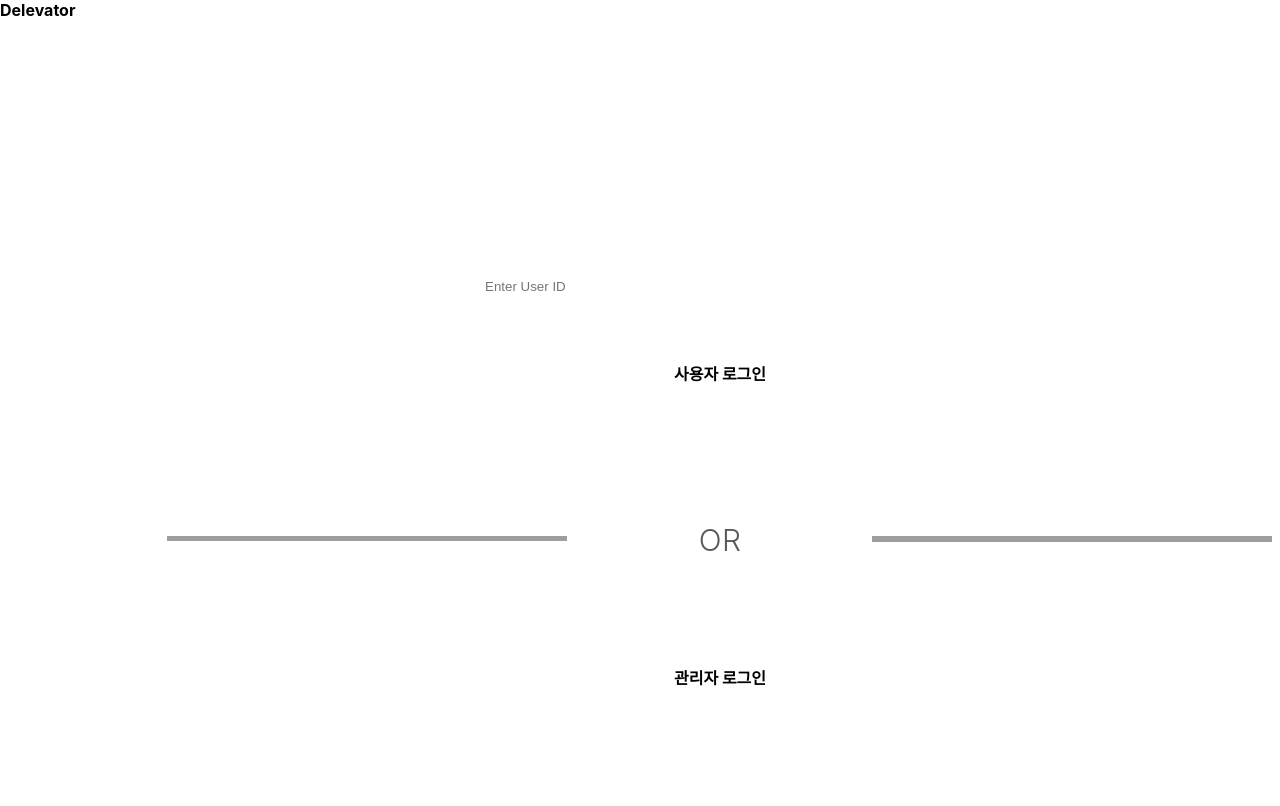
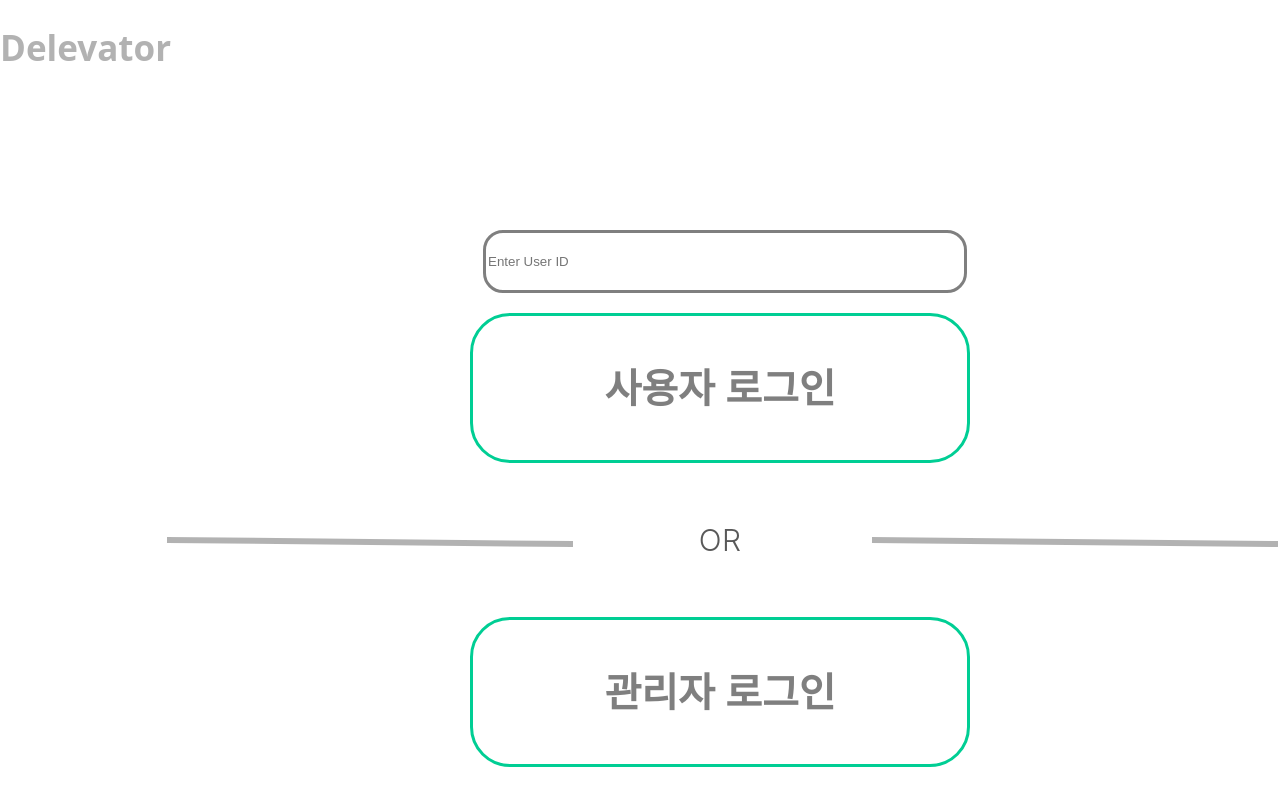
Before and after one commit to CSID-DGU/2022-2-OSSP1-Delevator-2, a React (Create React App) app in the folder delevator/: page / in a window 1280 px wide. Shown: the top 806 px of the page. Built offline with nearby package versions, Linux system fonts and the light colour scheme; grey boxes are pictures that could not be loaded.

Commit message:
<feat>: 페이지 이동 버튼

```diff
--- a/delevator/src/LoginPage.css
+++ b/delevator/src/LoginPage.css
@@ -15,6 +15,13 @@
   left: 113px;
   display: inline-block;
   width: 248px;
+  font-family: "Noto Sans";
+  font-style: normal;
+  font-weight: 700;
+  font-size: 40px;
+  line-height: 54px;
+  text-align: center;
+  color: rgba(0, 0, 0, 0.5);
 }
 .searchbargroup-div {
   position: relative;
@@ -32,16 +39,35 @@
   display: flex;
   flex-direction: row;
   padding: var(--padding-sm);
+  border: solid;
+  border-color: #00ce94;
+  border-width: 3px;
+  border-radius: 40px;
   box-sizing: border-box;
   align-items: center;
   justify-content: center;
+  text-align: center;
 }
 .div8 {
   top: 617px;
 }
 .delevator-b {
-  position: relative;
-  display: inline-block;
+  width: 328px;
+  height: 95px;
+
+  font-family: "Noto Sans";
+  font-style: normal;
+  font-weight: 700;
+  font-size: 35px;
+  line-height: 95px;
+
+  color: rgba(0, 0, 0, 0.3);
+
+  /* Inside auto layout */
+
+  flex: none;
+  order: 0;
+  flex-grow: 0;
 }
 .site-name-div2 {
   position: absolute;
@@ -61,10 +87,13 @@
   border: 0;
   background-color: transparent;
   position: absolute;
-  top: 258px;
+  top: 230px;
   left: 483px;
   width: 474px;
   height: 55px;
+  border-radius: 20px;
+  border: solid;
+  border-color: rgba(0, 0, 0, 0.5);
 }
 .div9,
 .or-div {
@@ -113,3 +142,24 @@
   color: var(--color-gray-100);
   font-family: var(--font-noto-sans);
 }
+
+.line2 {
+  position: absolute;
+  width: 400px;
+  height: 0px;
+  left: 167px;
+  top: 538.51px;
+
+  border: 3px solid rgba(0, 0, 0, 0.3);
+  transform: matrix(1, 0.01, -0.01, 1, 0, 0);
+}
+.line1 {
+  position: absolute;
+  width: 400px;
+  height: 0px;
+  left: 872px;
+  top: 539px;
+
+  border: 3px solid rgba(0, 0, 0, 0.3);
+  transform: matrix(1, 0.01, -0.01, 1, 0, 0);
+}
--- a/delevator/src/LoginPage.js
+++ b/delevator/src/LoginPage.js
@@ -1,20 +1,33 @@
 import "./LoginPage.css";
+import { Link } from "react-router-dom";
+import React from "react";
+
+const toAdmin = () => {
+  document.location.href("/admin");
+};
+const toUser = () => {
+  document.location.href("/user");
+};
 
 const LoginPage = () => {
   return (
     <div className="login-page-div">
+      <Link to="/user">
         <div className="div7">
           <div className="searchbargroup-div">
             <div className="borderline-div" />
             <b className="b5">사용자 로그인</b>
           </div>
         </div>
+      </Link>
+      <Link to="/admin">
         <div className="div8">
           <div className="searchbargroup-div">
             <div className="borderline-div" />
             <b className="b5">관리자 로그인</b>
           </div>
         </div>
+      </Link>
       <div className="site-name-div2">
         <b className="delevator-b">Delevator</b>
       </div>
@@ -22,8 +35,8 @@ const LoginPage = () => {
       <div className="div9">
         <div className="or-div">OR</div>
       </div>
-      <img className="line-icon" alt="" src="../line-1.svg" />
-      <img className="line-icon1" alt="" src="../line-2.svg" />
+      <div className="line2"></div>
+      <div className="line1"></div>
     </div>
   );
 };
```
Lines whose indentation alone changed are shown as unchanged.
